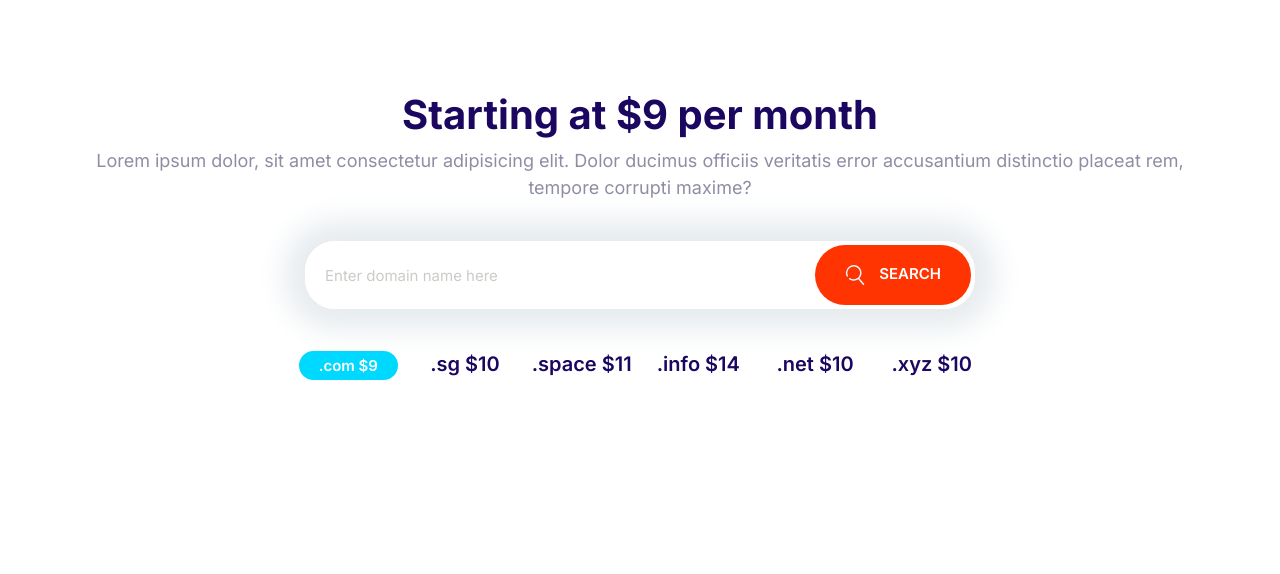
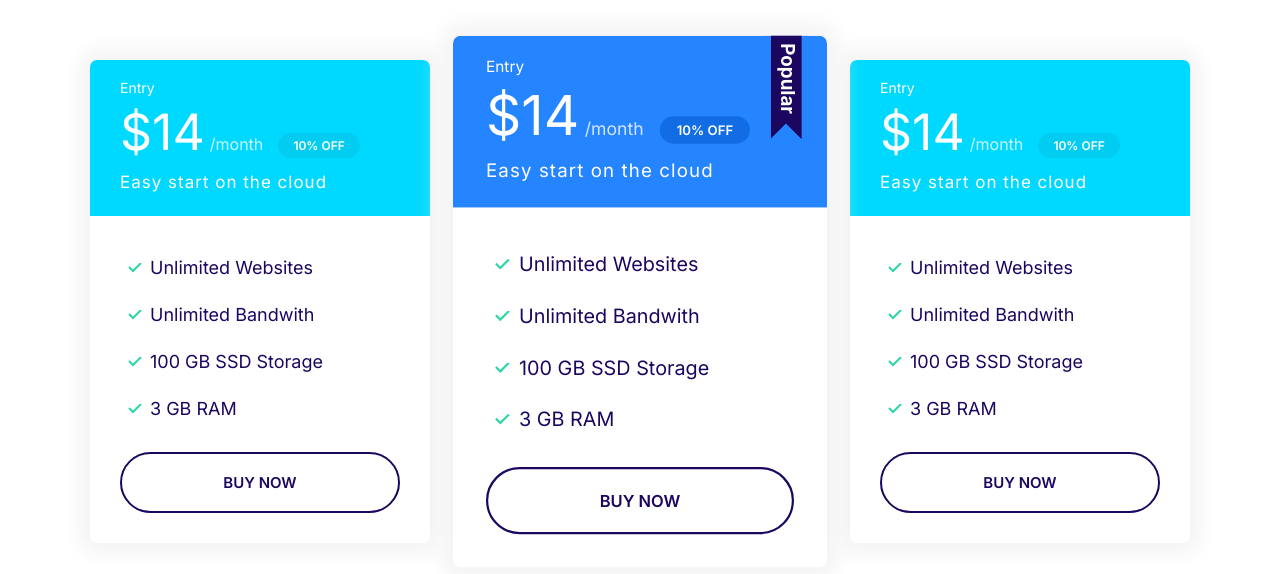
Before and after one commit to babaj301/moshify-course-site, a plain HTML site: page index.html in a window 1280 px wide. Drawn offline with Linux system fonts and the light colour scheme.

Commit message:
Commtting Grided Plans

```diff
--- a/CSS/styles.css
+++ b/CSS/styles.css
@@ -326,10 +326,19 @@ a {
   color: white;
 }
 
+.card--primary .badge--primary {
+  background: #126de4;
+}
+
 .card--secondary .badge--secondary {
   background-color: #02cdf1;
 }
 /* Plans */
+
+.plan {
+  transition: transform 0.2s ease-out;
+}
+
 .plan__name {
   color: white;
   margin: 0;
@@ -363,6 +372,10 @@ a {
   position: relative;
 }
 
+.plan--popular {
+  transform: scale(1.1);
+}
+
 .plan--popular .card__header::before {
   content: url(../images/popular.svg);
   width: 40px;
@@ -370,6 +383,14 @@ a {
   position: absolute;
   top: -6px;
   right: 5%;
+}
+
+.plan:hover {
+  transform: scale(1.05);
+}
+
+.plan--popular:hover {
+  transform: scale(1.15);
 }
 
 @media screen and (min-width: 1024px) {
@@ -728,3 +749,13 @@ a {
     grid-template-columns: repeat(auto-fit, minmax(10rem, 1fr));
   }
 }
+
+/* Plans Block */
+.block-plans .grid {
+  gap: 8rem 4rem;
+}
+
+.block-plans .card {
+  max-width: 500px;
+  margin: 0 auto;
+}
--- a/index.html
+++ b/index.html
@@ -15,32 +15,69 @@
     <link rel="stylesheet" href="CSS/styles.css" />
   </head>
   <body>
-    <section class="block container block-domain">
-      <header class="block__header">
-        <h2>Starting at $9 per month</h2>
-        <p>
-          Lorem ipsum dolor, sit amet consectetur adipisicing elit. Dolor
-          ducimus officiis veritatis error accusantium distinctio placeat rem,
-          tempore corrupti maxime?
-        </p>
-      </header>
-      <div class="input-group">
-        <input type="text" class="input" placeholder="Enter domain name here" />
-        <button class="btn btn--accent">
-          <svg class="icon icon--white">
-            <use xlink:href="images/sprite.svg#search"></use>
-          </svg>
-          Search
-        </button>
+    <section class="block container block-plans">
+      <div class="grid grid--1x3">
+        <div class="plan">
+          <div class="card card--secondary">
+            <header class="card__header">
+              <h3 class="plan__name">Entry</h3>
+              <span class="plan__price">$14</span>
+              <span class="plan__billing-cycle">/month</span>
+              <span class="badge badge--secondary badge--small">10% OFF</span>
+              <span class="plan__description">Easy start on the cloud</span>
+            </header>
+            <div class="card__body">
+              <ul class="list list--tick">
+                <li class="list__item">Unlimited Websites</li>
+                <li class="list__item">Unlimited Bandwith</li>
+                <li class="list__item">100 GB SSD Storage</li>
+                <li class="list__item">3 GB RAM</li>
+              </ul>
+              <button class="btn btn--outline btn--block">Buy Now</button>
+            </div>
+          </div>
+        </div>
+        <div class="plan plan--popular">
+          <div class="card card--primary">
+            <header class="card__header">
+              <h3 class="plan__name">Entry</h3>
+              <span class="plan__price">$14</span>
+              <span class="plan__billing-cycle">/month</span>
+              <span class="badge badge--primary badge--small">10% OFF</span>
+              <span class="plan__description">Easy start on the cloud</span>
+            </header>
+            <div class="card__body">
+              <ul class="list list--tick">
+                <li class="list__item">Unlimited Websites</li>
+                <li class="list__item">Unlimited Bandwith</li>
+                <li class="list__item">100 GB SSD Storage</li>
+                <li class="list__item">3 GB RAM</li>
+              </ul>
+              <button class="btn btn--outline btn--block">Buy Now</button>
+            </div>
+          </div>
+        </div>
+        <div class="plan">
+          <div class="card card--secondary">
+            <header class="card__header">
+              <h3 class="plan__name">Entry</h3>
+              <span class="plan__price">$14</span>
+              <span class="plan__billing-cycle">/month</span>
+              <span class="badge badge--secondary badge--small">10% OFF</span>
+              <span class="plan__description">Easy start on the cloud</span>
+            </header>
+            <div class="card__body">
+              <ul class="list list--tick">
+                <li class="list__item">Unlimited Websites</li>
+                <li class="list__item">Unlimited Bandwith</li>
+                <li class="list__item">100 GB SSD Storage</li>
+                <li class="list__item">3 GB RAM</li>
+              </ul>
+              <button class="btn btn--outline btn--block">Buy Now</button>
+            </div>
+          </div>
+        </div>
       </div>
-      <ul class="list block-domain__prices">
-        <li><span class="badge badge--secondary">.com $9</span></li>
-        <li>.sg $10</li>
-        <li>.space $11</li>
-        <li>.info $14</li>
-        <li>.net $10</li>
-        <li>.xyz $10</li>
-      </ul>
     </section>
     <script src="js/main.js"></script>
   </body>
```
Also changed, not shown: components/gridedplans.html (added, +64 -0 lines), components/plans.html (+0 -2 lines).
